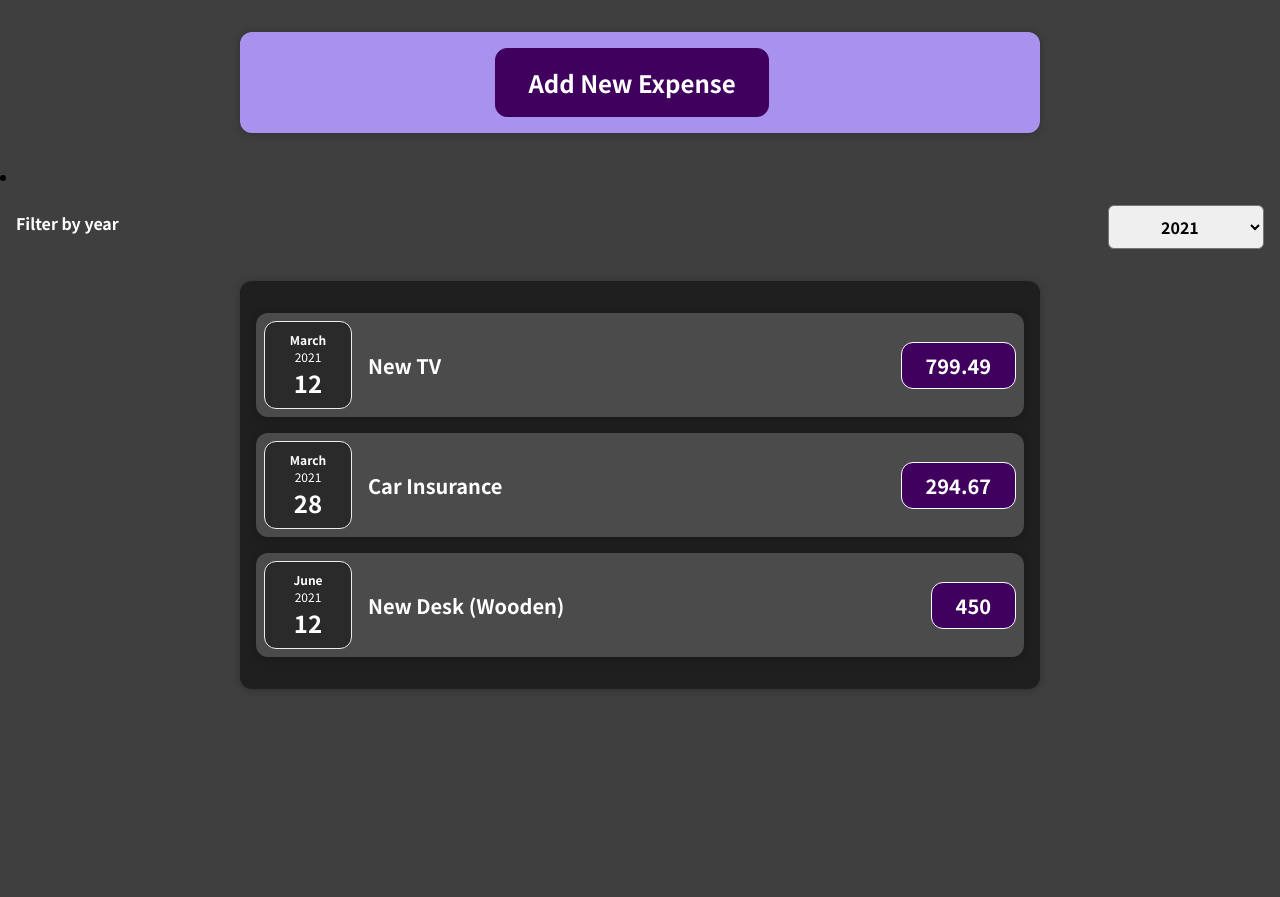
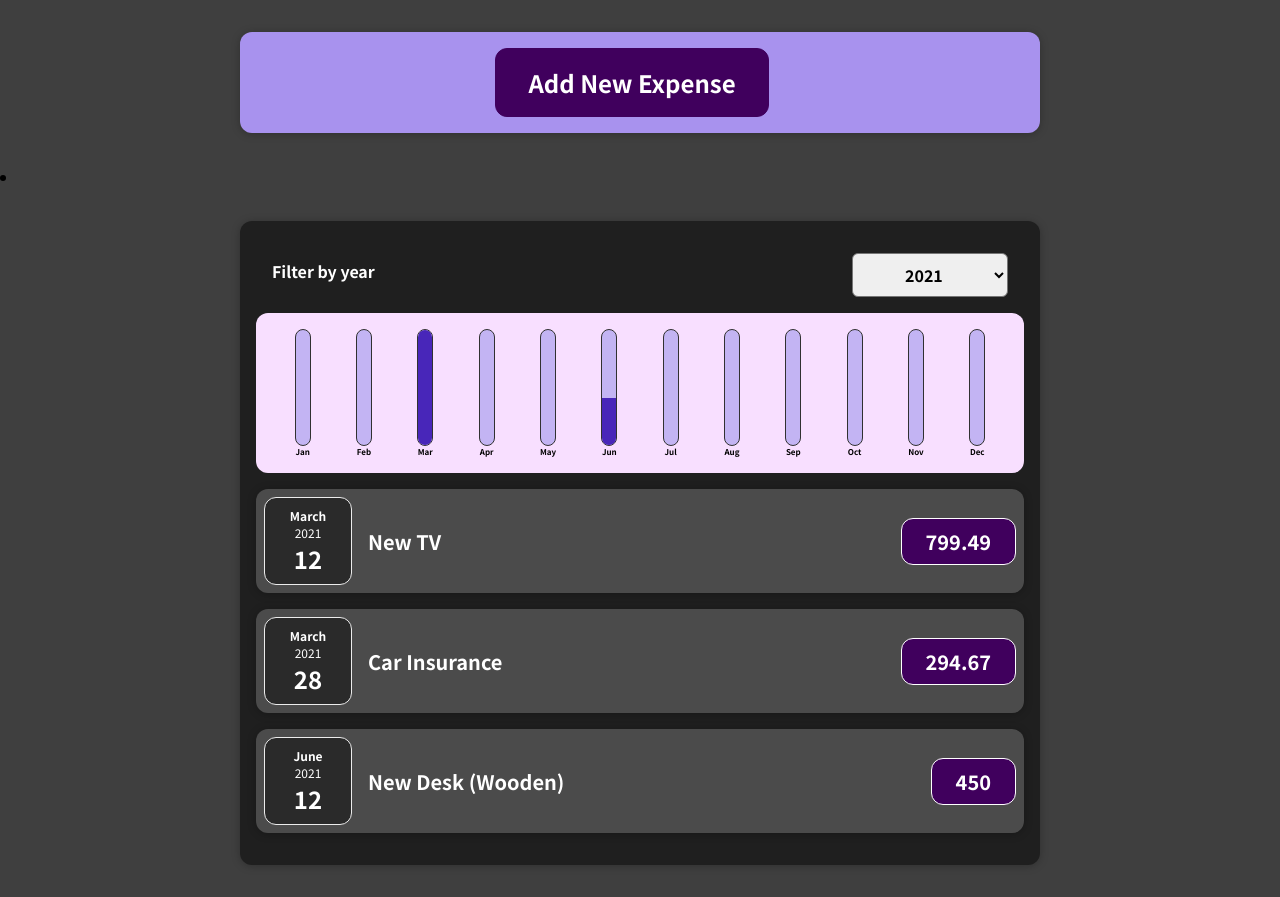
Before and after one commit to Kevin-Benelli/Udemy-React-Course-Work, a React (Create React App) app: page / in a window 1280 px wide. Before the commit the page ends 800 px from the top, so only its background shows below. Built offline with nearby package versions, Linux system fonts and the light colour scheme.

Commit message:
completed project 1

```diff
--- /dev/null
+++ b/src/components/Chart/Chart.css
@@ -0,0 +1,9 @@
+.chart {
+  padding: 1rem;
+  border-radius: 12px;
+  background-color: #f8dfff;
+  text-align: center;
+  display: flex;
+  justify-content: space-around;
+  height: 10rem;
+}
--- /dev/null
+++ b/src/components/Chart/Chart.js
@@ -0,0 +1,26 @@
+import React from "react";
+
+import ChartBar from "./ChartBar";
+import "./Chart.css";
+
+const Chart = (props) => {
+  const dataPointValues = props.dataPoints.map((dataPoint) => dataPoint.value); // will return datapoint values array for max value
+  const totalMaximum = Math.max(...dataPointValues); // ... pulls out all 12 values to pass in as params
+
+  return (
+    <div className="chart">
+      {props.dataPoints.map((dataPoint) => {
+        return (
+          <ChartBar
+            key={dataPoint.label}
+            value={dataPoint.value}
+            maxValue={totalMaximum}
+            label={dataPoint.label}
+          />
+        );
+      })}
+    </div>
+  );
+};
+
+export default Chart;
--- /dev/null
+++ b/src/components/Chart/ChartBar.css
@@ -0,0 +1,31 @@
+.chart-bar {
+  height: 100%;
+  display: flex;
+  flex-direction: column;
+  align-items: center;
+  width: 1rem;
+}
+
+.chart-bar__inner {
+  height: 100%;
+  width: 100%;
+  border: 1px solid #313131;
+  border-radius: 12px;
+  background-color: #c3b4f3;
+  overflow: hidden;
+  display: flex;
+  flex-direction: column;
+  justify-content: flex-end;
+}
+
+.chart-bar__fill {
+  background-color: #4826b9;
+  width: 100%;
+  transition: all 0.3s ease-out;
+}
+
+.chart-bar__label {
+  font-weight: bold;
+  font-size: 0.5rem;
+  text-align: center;
+}
--- /dev/null
+++ b/src/components/Chart/ChartBar.js
@@ -0,0 +1,25 @@
+import React from "react";
+
+import "./ChartBar.css";
+
+const ChartBar = (props) => {
+  let barFillHeight = "0%";
+
+  if (props.maxValue > 0) {
+    barFillHeight = Math.round((props.value / props.maxValue) * 100) + "%";
+  }
+
+  return (
+    <div className="chart-bar">
+      <div className="chart-bar__inner">
+        <div
+          className="chart-bar__fill"
+          style={{ height: barFillHeight }}
+        ></div>
+      </div>
+      <div className="chart-bar__label">{props.label} </div>
+    </div>
+  );
+};
+
+export default ChartBar;
--- a/src/components/Expenses/Expenses.js
+++ b/src/components/Expenses/Expenses.js
@@ -5,6 +5,7 @@
 import "./Expenses.css";
 import ExpenseFilter from "./ExpenseFilter";
 import ExpensesList from "./ExpensesList";
+import ExpensesChart from "./ExpensesChart";
 
 const Expenses = (props) => {
   const [filteredYear, setFilteredYear] = useState("2021");
@@ -20,12 +21,13 @@
 
   return (
     <li>
-      <ExpenseFilter
-        selected={filteredYear}
-        onChangeFilter={filterChangeHandler}
-      />
+      <Card className="expenses">
+        <ExpenseFilter
+          selected={filteredYear}
+          onChangeFilter={filterChangeHandler}
+        />
 
-      <Card className="expenses">
+        <ExpensesChart expenses={filteredExpenses} />
         <ExpensesList expenses={filteredExpenses} />
         {/* {
           // returns 2nd part if 1st condition is met
--- /dev/null
+++ b/src/components/Expenses/ExpensesChart.js
@@ -0,0 +1,28 @@
+import React from "react";
+import Chart from "../Chart/Chart";
+
+const ExpensesChart = (props) => {
+  const chartDataPoints = [
+    { label: "Jan", value: 0 },
+    { label: "Feb", value: 0 },
+    { label: "Mar", value: 0 },
+    { label: "Apr", value: 0 },
+    { label: "May", value: 0 },
+    { label: "Jun", value: 0 },
+    { label: "Jul", value: 0 },
+    { label: "Aug", value: 0 },
+    { label: "Sep", value: 0 },
+    { label: "Oct", value: 0 },
+    { label: "Nov", value: 0 },
+    { label: "Dec", value: 0 },
+  ];
+
+  for (const expense of props.expenses) {
+    const expenseMonth = expense.date.getMonth(); // starting at 0, January is 0
+    chartDataPoints[expenseMonth].value += expense.amount;
+  }
+
+  return <Chart dataPoints={chartDataPoints} />;
+};
+
+export default ExpensesChart;
--- a/src/components/NewExpense/ExpenseForm.js
+++ b/src/components/NewExpense/ExpenseForm.js
@@ -56,7 +56,7 @@
 
     const expenseData = {
       title: enteredTitle,
-      amount: enteredAmount,
+      amount: +enteredAmount,
       date: new Date(enteredDate),
     };
 
```
